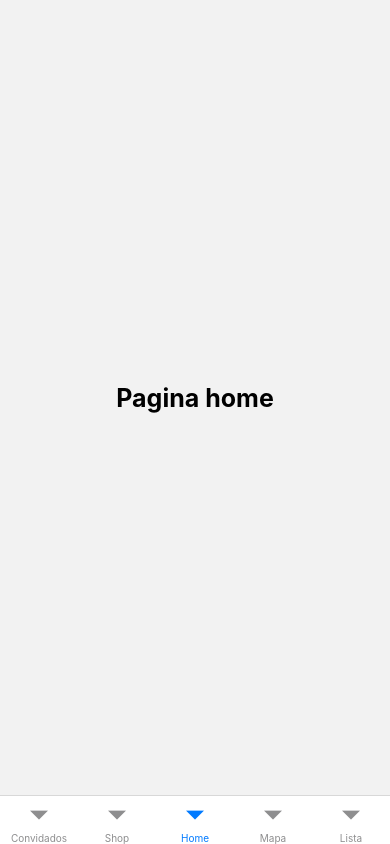
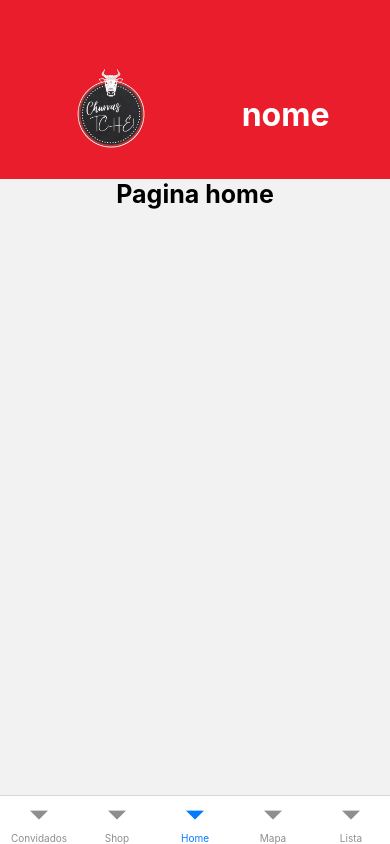
Before and after one commit to AnjosSant/Churrastche, a React Native app: screen /Home in a window 390 px wide. Built offline with nearby package versions, Linux system fonts and the light colour scheme.

Commit message:
header pronto

```diff
--- a/src/components/Header/header.js
+++ b/src/components/Header/header.js
@@ -0,0 +1,43 @@
+import React from 'react';
+import { View, Text , StyleSheet, StatusBar, Image } from 'react-native';
+import Logoapp from '../../img/LOGO2.png'
+
+
+const StatusBarHeight = StatusBar.currentHeight ?  StatusBar.currentHeight + 22  : 64
+
+export default function Header({name}) {
+ return (
+   <View style={styles.container}>
+      <View style={styles.content} >
+        <Image style={styles.imagem_logo} source={Logoapp} alt='header'/>
+        <Text style={styles.nome_pagina}>{name}</Text>
+      </View>
+   </View>
+  );
+}
+
+const styles = StyleSheet.create({
+  container:{
+    backgroundColor: '#EA1D2C',
+    paddingTop: StatusBarHeight,
+    flexDirection: 'row',
+    paddingStart: 20,
+    paddingEnd: 20,
+    paddingBottom: 15,
+  },
+  content:{
+    flex: 1,
+    alignItems: 'center',
+    flexDirection: 'row',
+    justifyContent: 'space-around'
+  },
+  imagem_logo:{
+    width: 100,
+    height: 100,
+  },
+  nome_pagina:{
+    color: '#fff',
+    fontWeight: 700,
+    fontSize: 32,
+  },
+})
--- a/src/pages/Home/home.js
+++ b/src/pages/Home/home.js
@@ -1,14 +1,20 @@
 import React from 'react';
 import { View, Text, StyleSheet } from 'react-native';
+import Header from '../../components/Header/header';
 
 export default function Home(){
     return(
-
-    <View style = {styles.container}>
-        <Text style={styles.text}>Pagina home</Text>
+    <View>
+        <Header name="nome"/>
+        <View style = {styles.container}>
+            <View>
+                <Text style={styles.text}>Pagina home</Text>
+            </View>
+        </View>
     </View>
     );
 }
+
 const styles = StyleSheet.create({
     container:
     {
```
Also changed, not shown: src/img/LOGO2.png (added).
